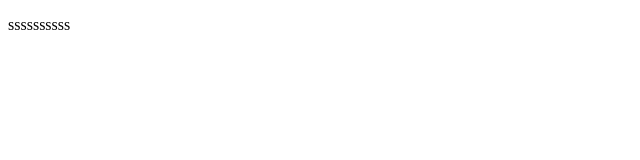
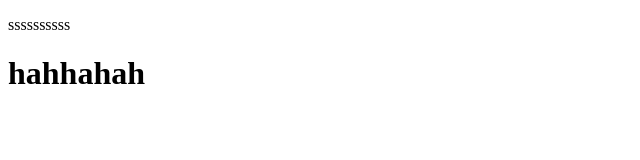
Before and after one commit to ss-wang/demo2, a plain HTML site: page index.html in a window 1280 px wide. Shown: the whole page, without its empty margins (0-640 px from the left). Drawn offline with Linux system fonts and the light colour scheme.

Commit message:
第二次提交

```diff
--- a/index.html
+++ b/index.html
@@ -6,5 +6,6 @@
 </head>
 <body>
 	<p>ssssssssss</p>
+	<h1>hahhahah</h1>
 </body>
 </html>
```
